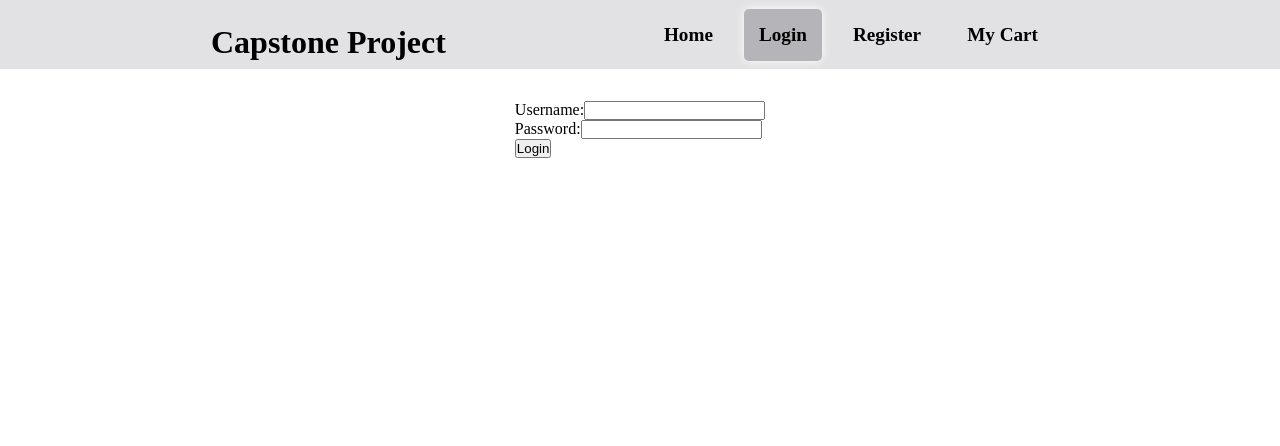
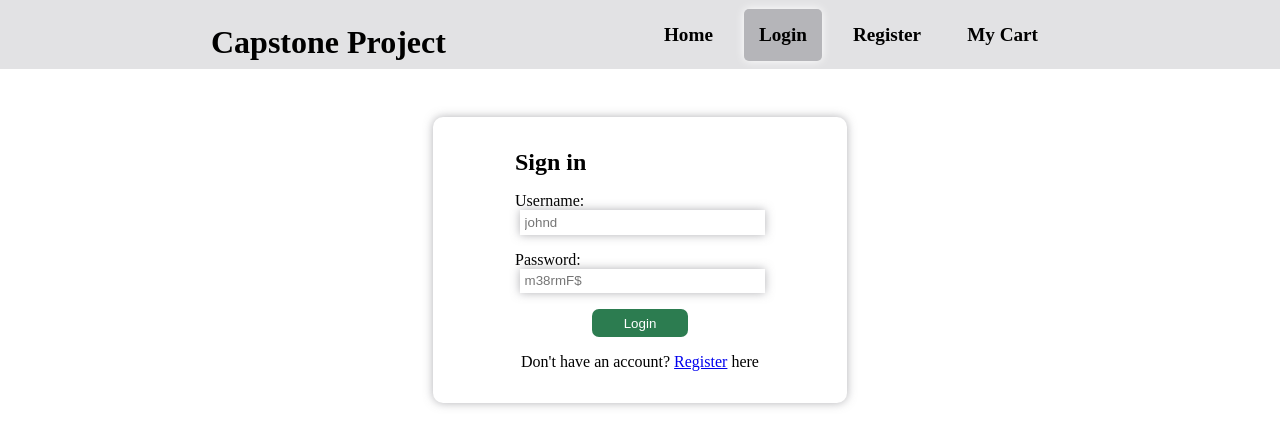
Before and after one commit to elhamsameem/Capstone-Project, a React (Vite) app: page /login in a window 1280 px wide. Shown: the top 446 px of the page. Built offline with nearby package versions, Linux system fonts and the light colour scheme; no server answers.

Commit message:
styling: added styling to login page

```diff
--- a/src/components/Login.jsx
+++ b/src/components/Login.jsx
@@ -5,6 +5,7 @@ import "../style/Login.css";
 import { loginUser } from "../api/api";
 
 function Login({ token, setToken }) {
+  const [err, setErr] = useState(null);
   const [username, setUsername] = useState("");
   const [password, setPassword] = useState("");
   const navigate = useNavigate();
@@ -13,11 +14,13 @@ function Login({ token, setToken }) {
     try {
       // Calling api helper to login user
       const response = await loginUser(username, password);
+      response && setErr(null);
       response && localStorage.setItem("capstone-token", response.token);
       setToken(response.token);
       navigate("/");
     } catch (error) {
       console.error(error);
+      setErr("Wrong username or password. Please try again");
     }
   };
 
@@ -29,29 +32,44 @@ function Login({ token, setToken }) {
 
   return (
     <div className="login-container">
-      <form>
-        <div>
+      <form className="login-form">
+        <h2>Sign in</h2>
+        <div className="login-inputs">
           <label>Username:</label>
           <input
+            placeholder="johnd"
             type="text"
             name="username"
             value={username}
             onChange={(e) => setUsername(e.target.value)}
           />
         </div>
-        <div>
+        <div className="login-inputs">
           <label>Password:</label>
           <input
+            placeholder="m38rmF$"
             type="password"
             name="password"
             value={password}
             onChange={(e) => setPassword(e.target.value)}
           />
         </div>
-        <button type="button" onClick={handleLogin}>
-          Login
-        </button>
+        <div className="buttons">
+          <button type="button" className="simple-button" onClick={handleLogin}>
+            Login
+          </button>
+        </div>
       </form>
+      {err && (
+        <div className="message-box">
+          <p>{err}</p>
+        </div>
+      )}
+      <div className="register-div">
+        <p>
+          Don't have an account? <a href="/register">Register</a> here
+        </p>
+      </div>
     </div>
   );
 }
--- a/src/components/ProductItem.jsx
+++ b/src/components/ProductItem.jsx
@@ -34,7 +34,7 @@ function ProductItem({ product }) {
       </div>
       {/* <p>{product.description}</p> */}
       <div className="buttons">
-        <button className="add-to-cart-btn" onClick={() => {}}>
+        <button className="simple-button" onClick={() => {}}>
           Add to Cart
         </button>
       </div>
--- a/src/style/GetAllProducts.css
+++ b/src/style/GetAllProducts.css
@@ -16,9 +16,7 @@
   margin-left: 0.3rem;
   box-shadow: 0 0 10px rgba(155, 155, 160, 0.778);
   border: none;
-
 }
-
 
 .category {
   margin-top: 1rem;
--- a/src/style/Login.css
+++ b/src/style/Login.css
@@ -0,0 +1,41 @@
+.login-container {
+  display: flex;
+  flex-direction: column;
+  align-items: center;
+  justify-content: center;
+  width: 350px;
+  box-shadow: 0 0 10px rgba(155, 155, 160, 0.778);
+  margin: 1rem;
+  padding: 2rem;
+  background-color: white;
+  border-radius: 10px;
+}
+
+.login-form {
+  display: flex;
+  flex-direction: column;
+  width: 250px;
+}
+
+.login-inputs {
+  display: flex;
+  flex-direction: column;
+  margin-top: 1rem;
+}
+
+.login-inputs input {
+  padding: 0.3rem;
+  margin-left: 0.3rem;
+  box-shadow: 0 0 10px rgba(155, 155, 160, 0.778);
+  border: none;
+}
+
+.login-form button {
+  margin: 1rem;
+}
+
+.message-box {
+  color: red;
+  margin-bottom: 2rem;
+  margin-top: 1rem;
+}
--- a/src/style/ProductItem.css
+++ b/src/style/ProductItem.css
@@ -18,13 +18,11 @@
   justify-content: space-between;
   align-items: center;
   margin-top: 1.5rem;
-
 }
 
 .product-title h3 {
   text-align: center;
   transition: all 0.1s linear;
-
 }
 
 .product-title h3:hover {
@@ -42,8 +40,7 @@
 
 .rating-div {
   margin-bottom: 1rem;
-    margin-top: 0.5rem;
-
+  margin-top: 0.5rem;
 }
 
 .product-img-div {
@@ -53,7 +50,6 @@
   width: 100%;
   height: 200px;
   cursor: pointer;
-
 }
 
 .product-img {
@@ -71,10 +67,9 @@
   display: flex;
   justify-content: space-around;
   width: 100%;
-
 }
 
-.add-to-cart-btn {
+.simple-button {
   padding: 0.4rem;
   width: 6rem;
   cursor: pointer;
@@ -83,10 +78,9 @@
   border-radius: 7px;
   border: none;
   transition: all 0.1s linear;
-
 }
 
-.add-to-cart-btn:hover {
+.simple-button:hover {
   width: 100%;
   font-weight: 600;
   box-shadow: 0px 0px 10px #2c7c50;
```
